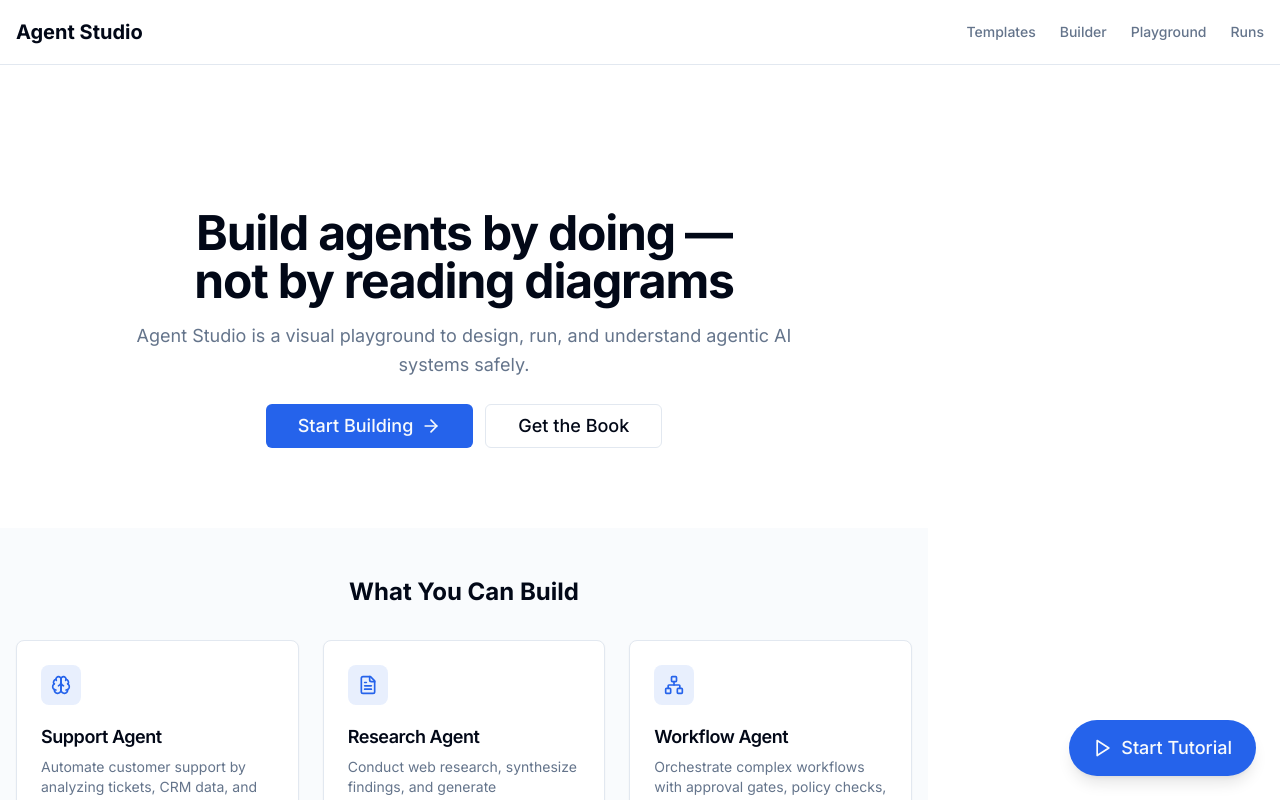
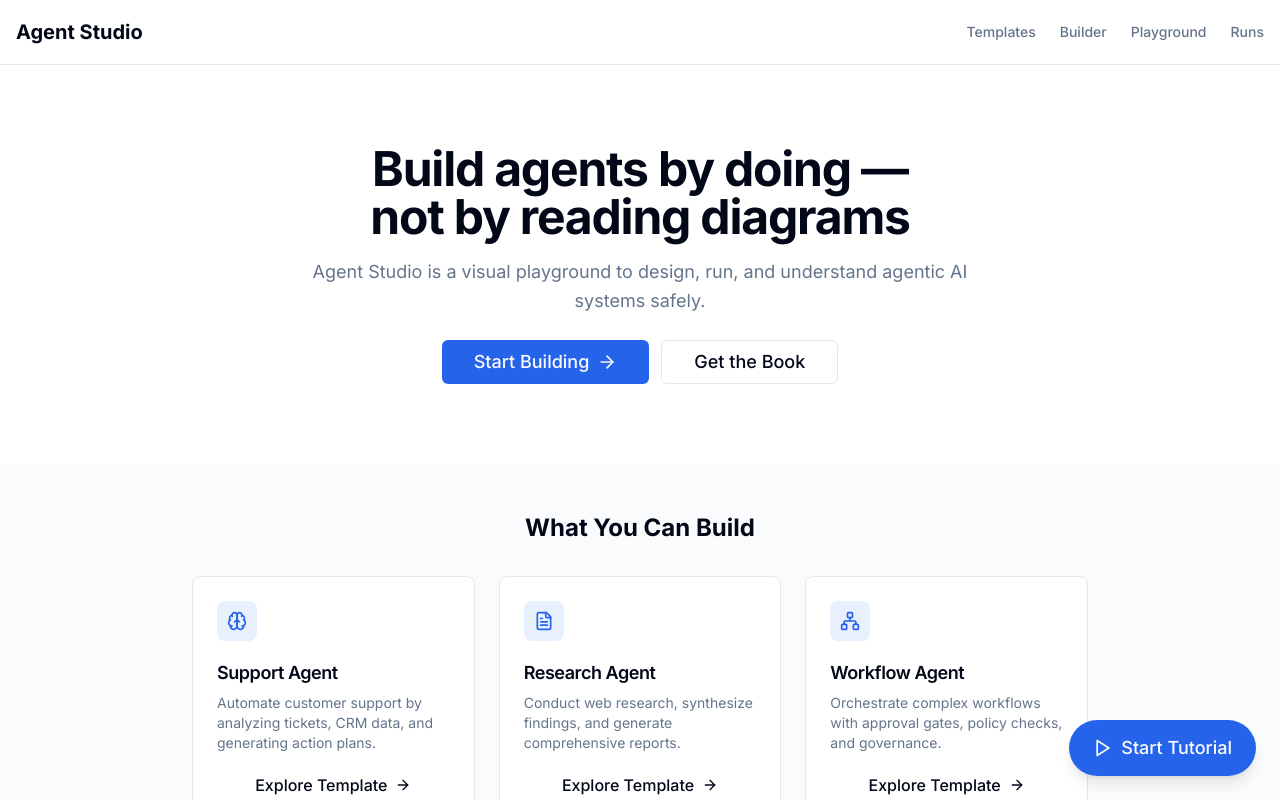
Before and after one commit to KinshukON/agentstudio, a Next.js app: page / in a window 1280 px wide. Shown: the top 800 px of the page. Built offline with nearby package versions, Linux system fonts and the light colour scheme; no server answers.

Commit message:
Fix: Restore click functionality and layout structure

```diff
--- a/app/layout.tsx
+++ b/app/layout.tsx
@@ -21,12 +21,14 @@ export default function RootLayout({
     <html lang="en">
       <body className={inter.className}>
         <TutorialProvider>
-          <Header />
-          <div className="flex pt-16">
-            <TutorialPanel />
-            <TutorialLayout>
-              {children}
-            </TutorialLayout>
+          <div className="flex flex-col h-screen">
+            <Header />
+            <div className="flex flex-1 overflow-hidden">
+              <TutorialPanel />
+              <TutorialLayout>
+                {children}
+              </TutorialLayout>
+            </div>
           </div>
         </TutorialProvider>
       </body>
--- a/components/TutorialLayout.tsx
+++ b/components/TutorialLayout.tsx
@@ -1,20 +1,9 @@
 'use client';
 
-import { useTutorial } from './TutorialPanel';
-
 export function TutorialLayout({ children }: { children: React.ReactNode }) {
-  const { isOpen } = useTutorial();
-
   return (
-    <div className="flex min-h-screen">
-      {/* Main content - adjusts when tutorial is open */}
-      <main
-        className={`flex-1 transition-all duration-300 ease-in-out ${
-          isOpen ? 'md:ml-0' : ''
-        }`}
-      >
-        {children}
-      </main>
-    </div>
+    <main className="flex-1 overflow-auto">
+      {children}
+    </main>
   );
 }
--- a/components/TutorialPanel.tsx
+++ b/components/TutorialPanel.tsx
@@ -205,7 +205,7 @@ export function TutorialPanel() {
   }
 
   return (
-    <aside className="hidden md:flex w-96 bg-background border-r shadow-xl flex-col shrink-0">
+    <aside className="hidden md:flex w-96 bg-background border-r shadow-xl flex-col shrink-0 overflow-hidden">
       {/* Header */}
       <div className="p-4 border-b bg-primary/5">
         <div className="flex items-center justify-between mb-3">
```
